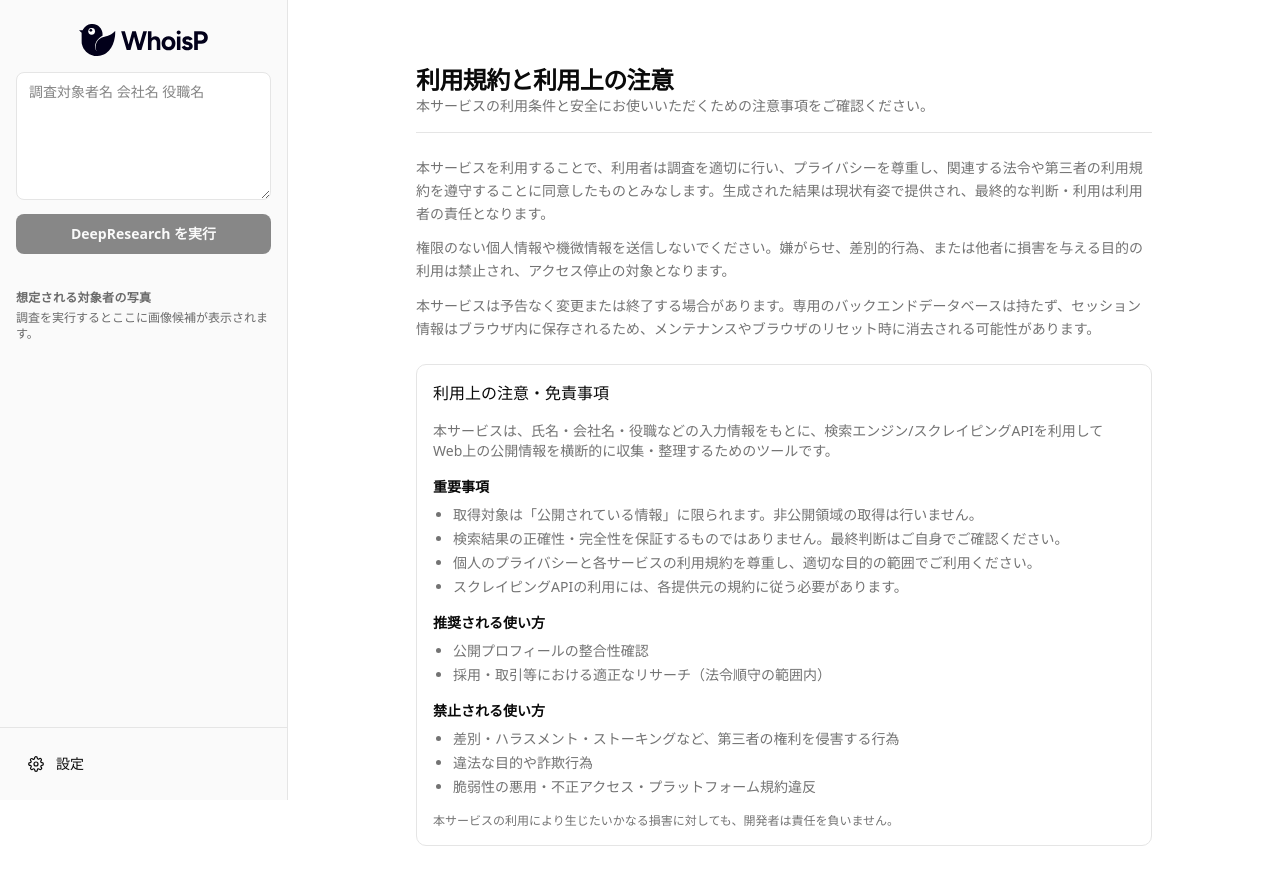
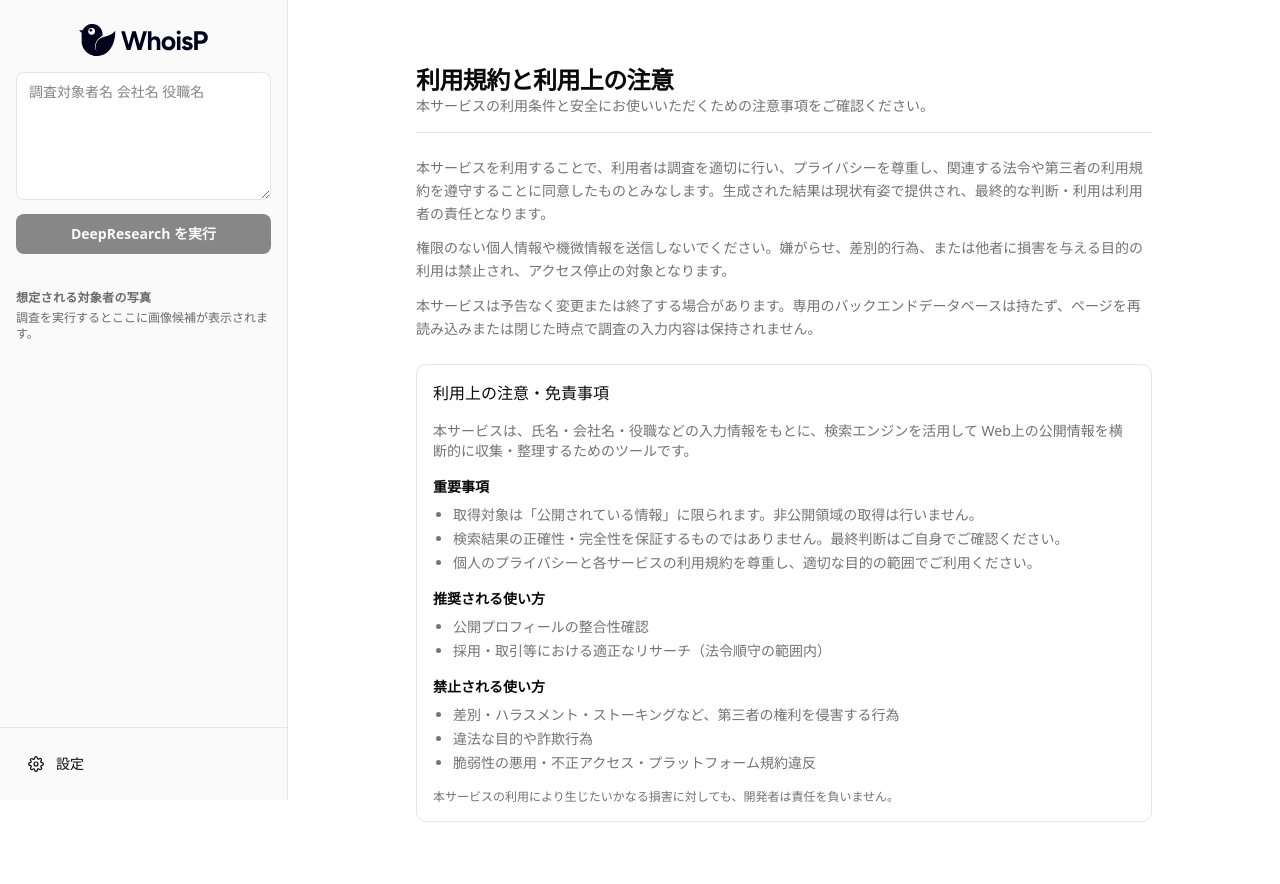
Before and after one commit to co-r-e/whoisp, a Next.js app: page /ja/terms in a window 1280 px wide. Shown: the top 884 px of the page. Built offline with nearby package versions, Linux system fonts and the light colour scheme.

Commit message:
update2510050202

```diff
--- a/src/app/ja/terms/page.tsx
+++ b/src/app/ja/terms/page.tsx
@@ -21,13 +21,13 @@ export default function TermsJaPage() {
           権限のない個人情報や機微情報を送信しないでください。嫌がらせ、差別的行為、または他者に損害を与える目的の利用は禁止され、アクセス停止の対象となります。
         </p>
         <p>
-          本サービスは予告なく変更または終了する場合があります。専用のバックエンドデータベースは持たず、セッション情報はブラウザ内に保存されるため、メンテナンスやブラウザのリセット時に消去される可能性があります。
+          本サービスは予告なく変更または終了する場合があります。専用のバックエンドデータベースは持たず、ページを再読み込みまたは閉じた時点で調査の入力内容は保持されません。
         </p>
       </section>
       <section id="usage-notes" className="space-y-4 rounded-lg border border-border bg-card p-4">
         <h2 className="text-base font-medium">利用上の注意・免責事項</h2>
         <p className="text-sm text-muted-foreground">
-          本サービスは、氏名・会社名・役職などの入力情報をもとに、検索エンジン/スクレイピングAPIを利用して Web上の公開情報を横断的に収集・整理するためのツールです。
+          本サービスは、氏名・会社名・役職などの入力情報をもとに、検索エンジンを活用して Web上の公開情報を横断的に収集・整理するためのツールです。
         </p>
         <div className="space-y-2">
           <h3 className="text-sm font-semibold">重要事項</h3>
@@ -35,7 +35,6 @@ export default function TermsJaPage() {
             <li>取得対象は「公開されている情報」に限られます。非公開領域の取得は行いません。</li>
             <li>検索結果の正確性・完全性を保証するものではありません。最終判断はご自身でご確認ください。</li>
             <li>個人のプライバシーと各サービスの利用規約を尊重し、適切な目的の範囲でご利用ください。</li>
-            <li>スクレイピングAPIの利用には、各提供元の規約に従う必要があります。</li>
           </ul>
         </div>
         <div className="space-y-2">
--- a/src/app/terms/page.tsx
+++ b/src/app/terms/page.tsx
@@ -27,8 +27,7 @@ export default function TermsPage() {
         </p>
         <p>
           The service may change or be discontinued at any time without notice. Data is not persisted in a
-          backend database; session history resides locally in your browser and may be cleared during
-          maintenance or browser resets.
+          backend database and investigation inputs are not stored once a page is refreshed or closed.
         </p>
       </section>
       <section id="usage-notes" className="space-y-4 rounded-lg border border-border bg-card p-4">
@@ -44,7 +43,6 @@ export default function TermsPage() {
             <li>Accuracy and completeness are not guaranteed; always verify findings independently.</li>
             <li>Fetched sources may contain errors; aggregated results inherit those inaccuracies and are not warranted as correct.</li>
             <li>Respect privacy and the terms of each source service and use the tool for appropriate purposes.</li>
-            <li>Use of external scraping APIs must comply with the providers’ policies.</li>
           </ul>
         </div>
         <div className="space-y-2">
```
